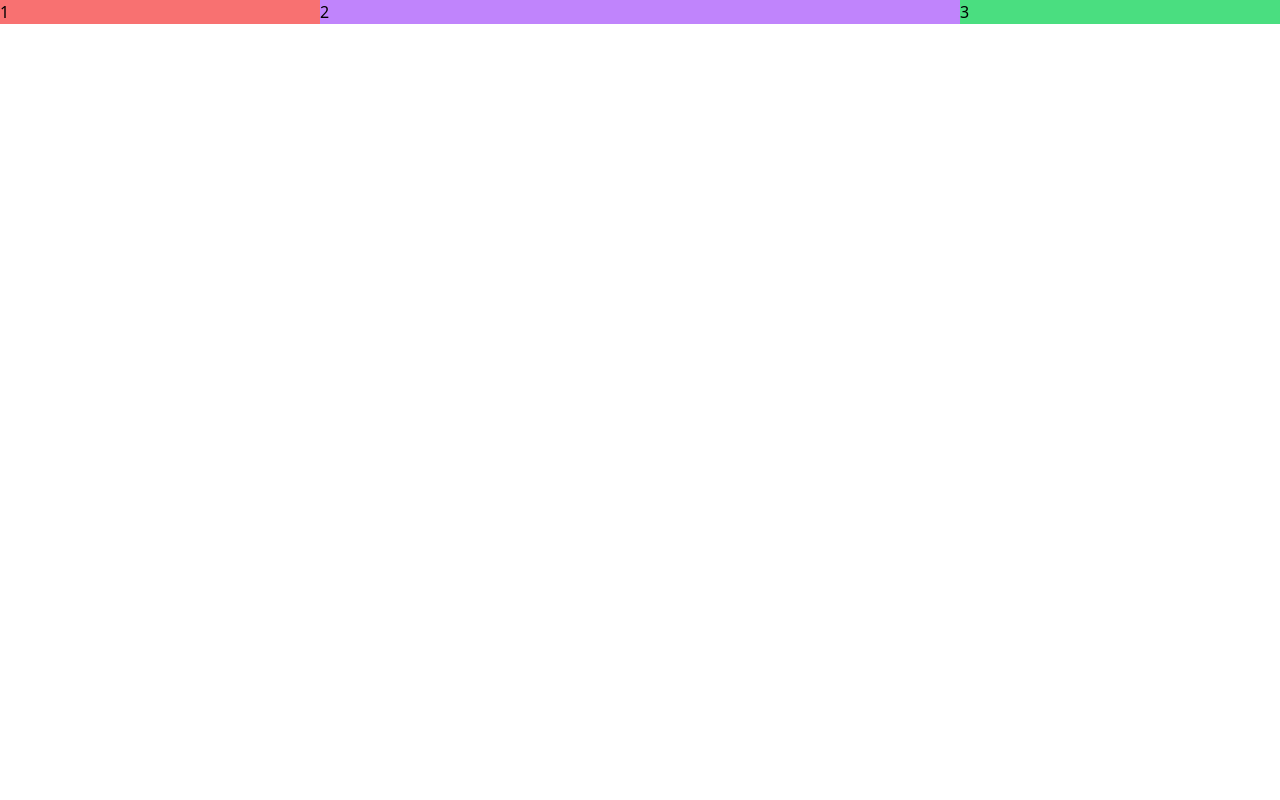
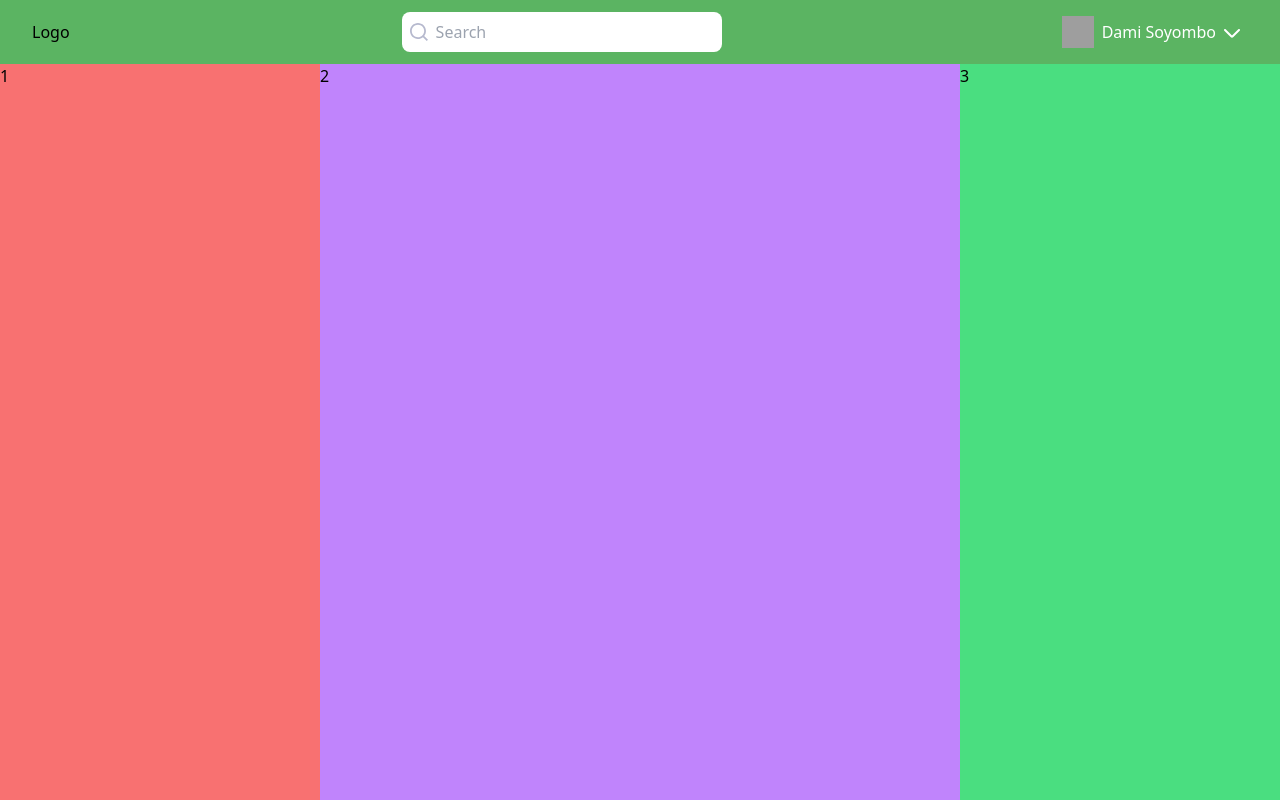
Before and after one commit to Sabbir-Rahman/sust-hackathon23-pixel, a React (Vite) app in the folder frontend/frontend-client/: page / in a window 1280 px wide. Shown: the top 800 px of the page. Built offline with nearby package versions, Linux system fonts and the light colour scheme; grey boxes are pictures that could not be loaded.

Commit message:
navbar issue fixed

```diff
--- a/frontend/frontend-client/src/component/Common/Layout/index.tsx
+++ b/frontend/frontend-client/src/component/Common/Layout/index.tsx
@@ -1,13 +1,16 @@
 import React from "react";
 import Navbar from "../Navbar";
 
-type IProps = {
+interface Props {
   children: React.ReactNode;
-};
-const Layout = ({ children }: IProps) => {
+}
+
+const Layout = ({ children }: Props) => {
   return (
     <div>
-      <Navbar />
+      <div className="pb-16">
+        <Navbar />
+      </div>
       {children}
     </div>
   );
--- a/frontend/frontend-client/src/component/Common/Navbar/index.tsx
+++ b/frontend/frontend-client/src/component/Common/Navbar/index.tsx
@@ -1,6 +1,6 @@
 const Navbar = () => {
   return (
-    <div className="h-16 w-full bg-accent flex items-center justify-between pl-8 pr-8">
+    <div className="h-16 w-full bg-accent flex items-center justify-between pl-8 pr-8 fixed top-0 left-0 right-0">
       <div>Logo</div>
       <div className="flex h-10 items-center justify-start pl-2 bg-white rounded-lg w-80">
         <img src="/assets/svg/search.svg" alt="magnifying icon" />
--- a/frontend/frontend-client/src/pages/HomePage.tsx
+++ b/frontend/frontend-client/src/pages/HomePage.tsx
@@ -2,7 +2,8 @@ import Layout from "../component/Common/Layout";
 
 const HomePage = () => {
   return (
-    <div className="w-full bg-bgColor flex">
+    <Layout>
+      <div className="w-full bg-bgColor flex h-[150vh]">
         {/* Post Problem */}
         <div className="bg-red-400 w-1/4">1</div>
         {/* Newsfeed */}
@@ -10,6 +11,7 @@ const HomePage = () => {
         {/* Home Navigation */}
         <div className="bg-green-400 w-1/4">3</div>
       </div>
+    </Layout>
   );
 };
 
```
Lines whose indentation alone changed are shown as unchanged.
